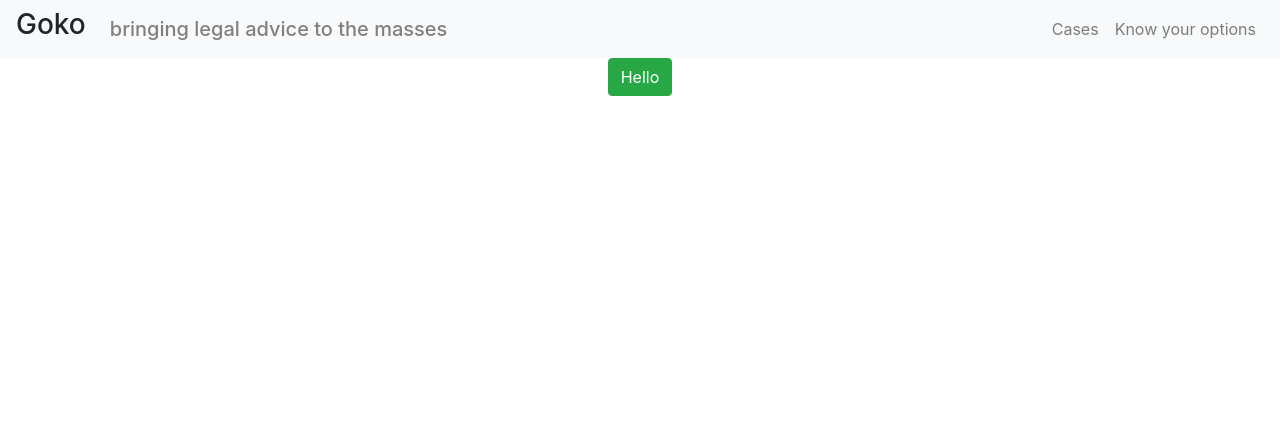
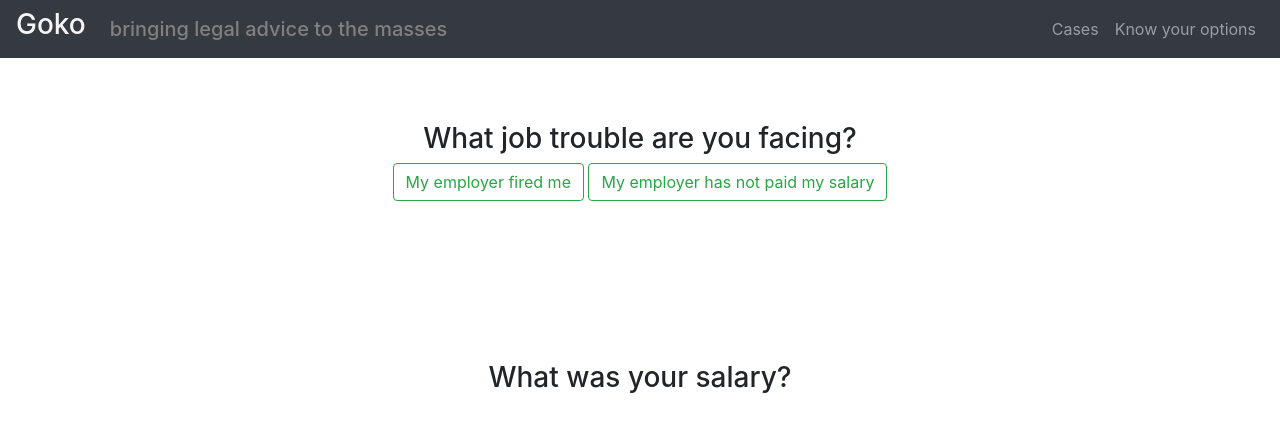
Before and after one commit to chikchengyao/legal-matrix, a React (Create React App) app: page /options in a window 1280 px wide. Shown: the top 432 px of the page. Built offline with nearby package versions, Linux system fonts and the light colour scheme.

Commit message:
Complete Q1, begin on Q2

```diff
--- a/src/components/Tree/Tree.js
+++ b/src/components/Tree/Tree.js
@@ -1,21 +1,86 @@
 import React, {Component} from 'react';
-import { Button } from 'reactstrap';
+import {Button, Jumbotron} from 'reactstrap';
 
 class Tree extends Component {
     constructor(props) {
         super(props);
         this.state = {
-            trouble: null, // either "fired" or "salary"
+            trouble: null, // either "fired" or "unpaid"
             salary: null, // number, monthly salary
             months: null, // number, number of months owed
             still_working: null // bool, still working
+        };
+    }
+
+    test() {
+        console.log(test);
+    }
+
+    updateState(params) {
+        this.setState(Object.assign({}, this.state, params));
+    }
+
+    handle_Q1_fired() {
+        this.updateState({trouble: "fired"});
+    }
+
+    handle_Q1_unpaid() {
+        this.updateState({trouble: "unpaid"});
+    }
+
+    renderButton(active, callback, text) {
+        if (active) {
+            return <Button color={"success"} onClick={callback}>{text}</Button>
+        } else {
+            return <Button outline color={"success"} onClick={callback}>{text}</Button>
         }
     }
 
-    render() {
+    renderQ1() {
+        let firedButton = this.renderButton(
+            this.state.trouble === "fired",
+            () => this.handle_Q1_fired(),
+            "My employer fired me"
+        );
+        let unpaidButton = this.renderButton(
+            this.state.trouble === "unpaid",
+            () => this.handle_Q1_unpaid(),
+            "My employer has not paid my salary"
+        );
+
         return (
             <div>
-                <Button color="success">Hello</Button>
+                {firedButton}
+                &nbsp;
+                {unpaidButton}
+            </div>
+        )
+    }
+
+    renderQ2() {
+
+        return (
+            <div>
+
+
+            </div>
+        );
+    }
+
+    render() {
+
+        let q1 = this.renderQ1();
+        let q2 = this.renderQ2();
+        return (
+            <div>
+                <Jumbotron style={{"background": "transparent"}}>
+                    <h3>What job trouble are you facing?</h3>
+                    {q1}
+                </Jumbotron>
+                <Jumbotron style={{"background": "transparent"}}>
+                    <h3>What was your salary?</h3>
+                    {q2}
+                </Jumbotron>
             </div>
         );
     }
--- a/src/components/navbar/Navbar.css
+++ b/src/components/navbar/Navbar.css
@@ -2,3 +2,7 @@
     color: gray;
     alignment-baseline: bottom;
 }
+
+.brand {
+    color: whitesmoke;
+}
--- a/src/components/navbar/Navbar.js
+++ b/src/components/navbar/Navbar.js
@@ -26,8 +26,8 @@ class NavigationBar extends Component {
     render() {
         return (
             <div>
-                <Navbar color="light" light expand="md">
-                    <h3 href="/">Goko</h3>
+                <Navbar color="dark" dark expand="md">
+                    <h3 className={"brand"} href="/">Goko</h3>
                     <span className={"ml-4"}/>
                     <h5 className="sub-brand mb-0">bringing legal advice to the masses</h5>
                     <NavbarToggler onClick={this.toggle} />
@@ -39,23 +39,6 @@ class NavigationBar extends Component {
                             <NavItem>
                                 <NavLink href="/">Know your options</NavLink>
                             </NavItem>
-                            {/*<UncontrolledDropdown nav inNavbar>*/}
-                                {/*<DropdownToggle nav caret>*/}
-                                    {/*Options*/}
-                                {/*</DropdownToggle>*/}
-                                {/*<DropdownMenu right>*/}
-                                    {/*<DropdownItem>*/}
-                                        {/*Option 1*/}
-                                    {/*</DropdownItem>*/}
-                                    {/*<DropdownItem>*/}
-                                        {/*Option 2*/}
-                                    {/*</DropdownItem>*/}
-                                    {/*<DropdownItem divider />*/}
-                                    {/*<DropdownItem>*/}
-                                        {/*Reset*/}
-                                    {/*</DropdownItem>*/}
-                                {/*</DropdownMenu>*/}
-                            {/*</UncontrolledDropdown>*/}
                         </Nav>
                     </Collapse>
                 </Navbar>
```
